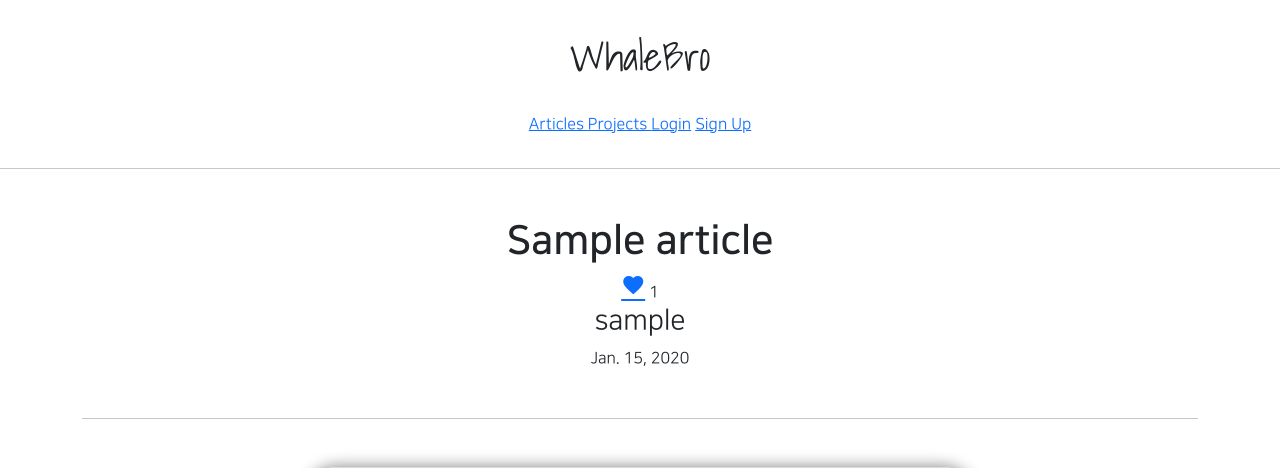
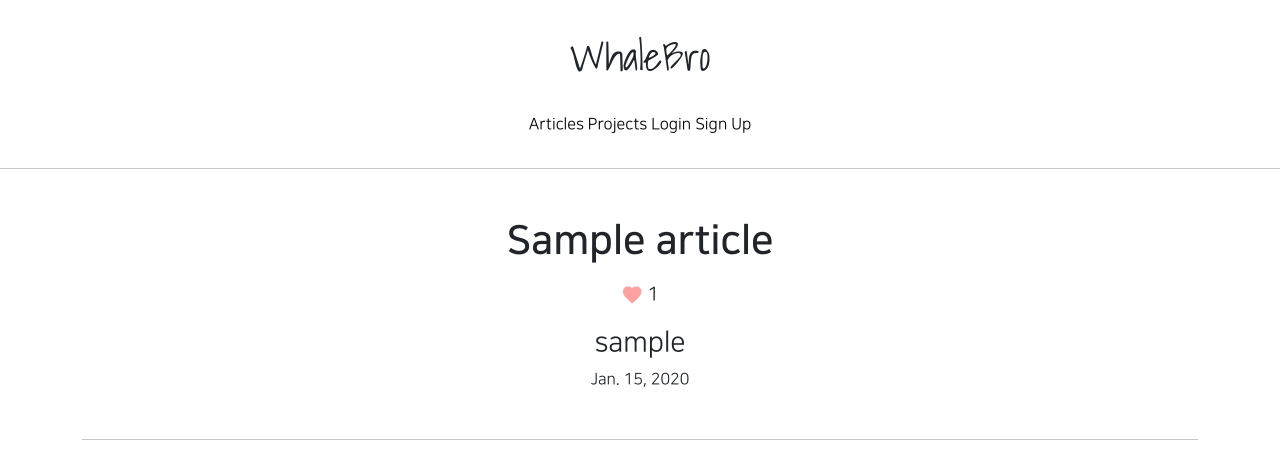
Before and after one commit to tkxksdl2/gis_6, a Django app: page /articles/detail/1 in a window 1280 px wide. Shown: the top 468 px of the page. Run offline with Django 3.2, Linux system fonts and the light colour scheme; tables that the repository leaves empty hold one stand-in row (values such as "Sample post"); grey boxes marked "Sample" are stand-in pictures; parts of the project's set-up code (start-up, migrations or seed data) failed here and were passed over; some libraries are stand-ins or nearby versions.

Commit message:
08/24 6ban class commit 3. likeapp

```diff
--- a/articleapp/templates/articleapp/detail.html
+++ b/articleapp/templates/articleapp/detail.html
@@ -7,12 +7,13 @@
         <div class="my-5">
             {# 제목, 글쓴이, 작성일자. #}
             <h1 class="NNS_B">{{ target_article.title }}</h1>
-            <div>
+            <div class="my-3">
                 <a href="{% url 'likeapp:article_like' article_pk=target_article.pk %}"
-                class="material-icons">
+                class="material-icons"
+                style="vertical-align: middle; font-size: 1.4rem; color: #fda2a2">
                     favorite
                 </a>
-                <span>
+                <span style="vertical-align: middle; font-size: 1.2rem;">
                     {{ target_article.like }}
                 </span>
             </div>
--- a/static/base.css
+++ b/static/base.css
@@ -78,3 +78,11 @@
         font-size: 11px;
     }
 }
+
+a{
+    text-decoration: none;
+    color: black;
+}
+a:hover {
+    color: black;
+}
```
